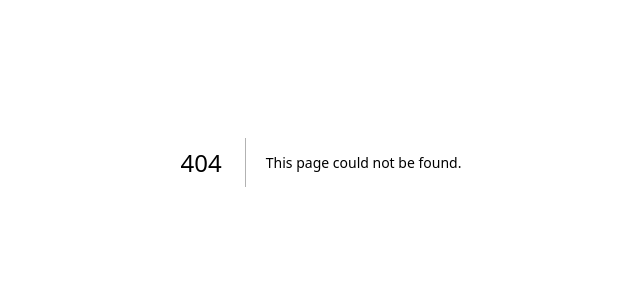
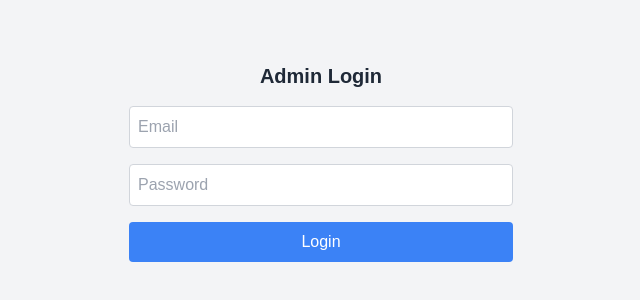
Before and after one commit to owusuvictorjnr/Swiften-Mobile-App-Dashboard, a Next.js app: page /login in a window 1280 px wide. Before the commit this address had no page. Shown: the part 238-538 px from the top of the page, without its empty margins (319-959 px from the left). Built offline with nearby package versions, Linux system fonts and the light colour scheme.

Commit message:
login page

```diff
--- /dev/null
+++ b/app/login/page.tsx
@@ -0,0 +1,76 @@
+"use client";
+
+import axios from "axios";
+import { useRouter } from "next/navigation";
+import { useState } from "react";
+
+const LoginPage = () => {
+  const [email, setEmail] = useState("");
+  const [password, setPassword] = useState("");
+  const router = useRouter();
+
+  const handleSubmit = async (e: React.FormEvent) => {
+    e.preventDefault();
+
+    try {
+      const response = await axios.post("http://localhost:3000/api/login", {
+        email,
+        password,
+      });
+
+      if (response.status === 200) {
+        const { token } = response.data;
+        localStorage.setItem("authToken", token);
+        router.push("/dashboard");
+      }
+    } catch (error) {
+      console.error("Login failed", error);
+      alert("Invalid email or password");
+    }
+  };
+  return (
+    <div className="flex items-center justify-center h-screen bg-gray-100">
+      <form
+        onSubmit={handleSubmit}
+        className="bg- p6 rounded w-96 space-y-4"
+      >
+        <h1 className="text-xl font-bold text-center text-gray-800">
+          Admin Login
+        </h1>
+        <div className="space-y-2">
+          {/* <label htmlFor="email">Email</label> */}
+          <input
+            type="email"
+            id="email"
+            value={email}
+            onChange={(e) => setEmail(e.target.value)}
+            required
+            placeholder="Email"
+            className="w-full p-2 border border-gray-300 rounded focus:outline-none focus:ring focus:ring-blue-200"
+          />
+        </div>
+
+        <div className="space-y-2">
+          {/* <label htmlFor="password">Password</label> */}
+          <input
+            type="password"
+            id="password"
+            value={password}
+            onChange={(e) => setPassword(e.target.value)}
+            required
+            placeholder="Password"
+            className="w-full p-2 text-black border border-gray-300 rounded focus:outline-none focus:ring focus:ring-blue-200"
+          />
+        </div>
+        <button
+          type="submit"
+          className="w-full p-2 bg-blue-500 text-white rounded hover:bg-blue-600"
+        >
+          Login
+        </button>
+      </form>
+    </div>
+  );
+};
+
+export default LoginPage;
```
